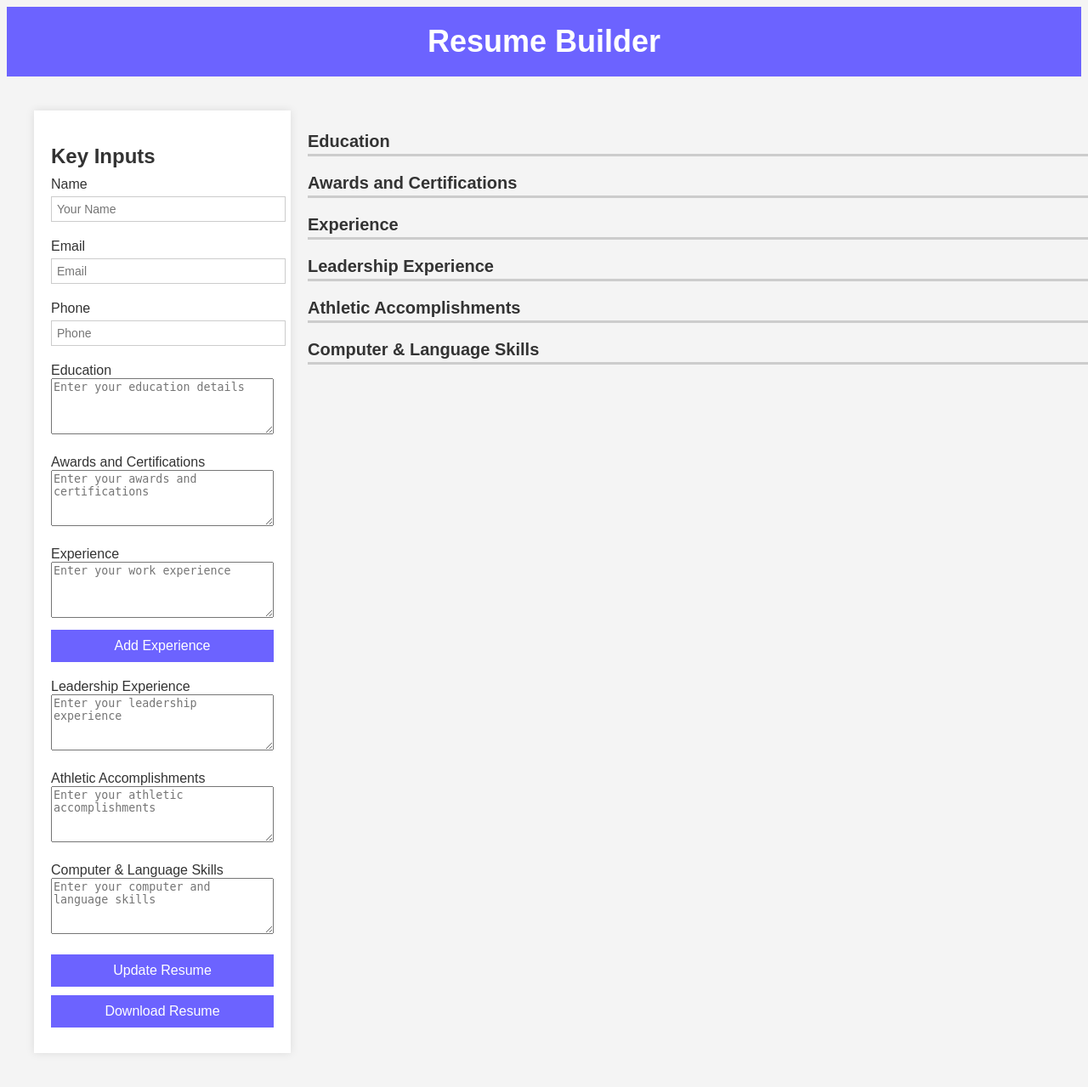
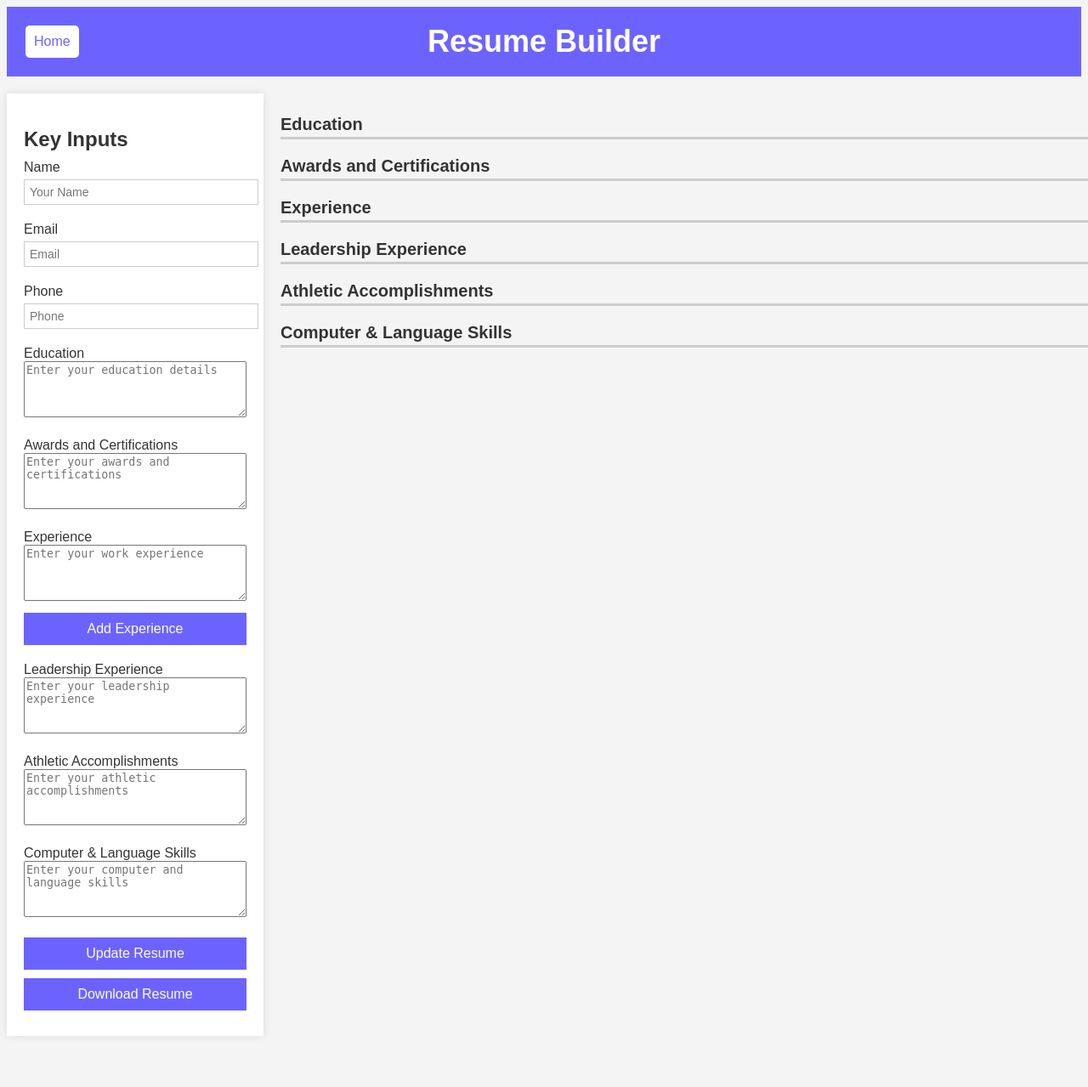
Before and after one commit to CheickDiakite-yikes/Resume-Template-Generator, a Flask app: page /resume-builder in a window 1280 px wide; the page is wider, and only the part inside the window is pictured. Shown: that part at 85% size. After the commit the page ends 1189 px from the top of that part, so only its background shows below. Run offline with Flask 2, Linux system fonts and the light colour scheme; some libraries are stand-ins or nearby versions.

Commit message:
Added a button to go back to index page

```diff
--- a/static/resume_builder_styles.css
+++ b/static/resume_builder_styles.css
@@ -8,6 +8,8 @@ header {
     background-color: #6c63ff;
     padding: 20px 0;
     text-align: center;
+  box-sizing: border-box;
+  width: 100%;
 }
 
 header h1 {
@@ -20,8 +22,8 @@ header h1 {
 .container {
     display: flex;
     justify-content: flex-start; /* change from 'space-between' to 'flex-start' */
-    max-width: 1200px;
-    margin: 40px auto;
+    max-width: 1350px;
+    margin: 20px auto;
 }
 
 
@@ -31,6 +33,7 @@ header h1 {
     padding: 20px;
     box-shadow: 0 0 10px rgba(0, 0, 0, 0.1);
   margin-right: 20px;
+
 }
 
 .resume-display-container {
@@ -156,3 +159,25 @@ button[type="button"] {
     margin-top: 3px;
     margin-bottom: 10px;
 }
+
+#home-btn {
+    position: absolute;
+    top: 20px;
+    left: 30px;
+    background-color: #fff;
+    color: #6c63ff;
+    padding: 10px;
+    font-size: 16px;
+    text-decoration: none;
+    border: none;
+    cursor: pointer;
+    display: inline-block;
+    margin-top: 10px;
+    width: auto;
+    border-radius: 5px;
+}
+
+#home-btn:hover {
+    background-color: #5b54e2;
+    color: #fff;
+}
--- a/templates/resume_builder.html
+++ b/templates/resume_builder.html
@@ -9,6 +9,7 @@
 <body>
     <header>
         <h1>Resume Builder</h1>
+        <a href="/" id="home-btn">Home</a>
     </header>
     <div class="container">
 
```
